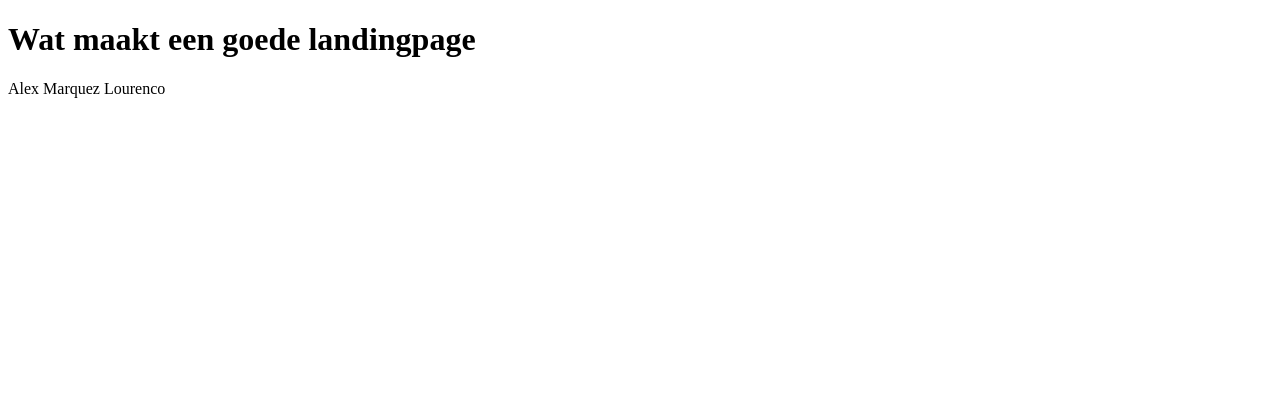
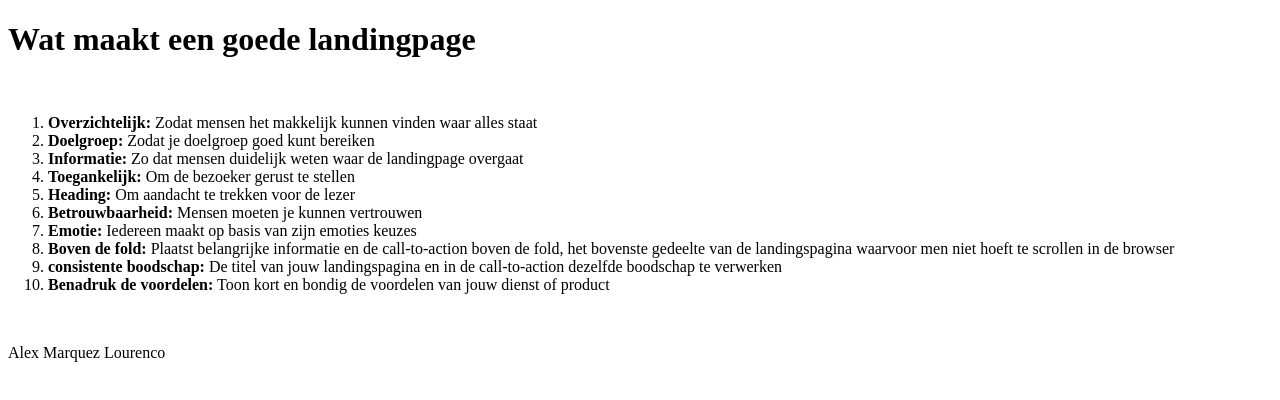
Before and after one commit to AlexMarquez-coder/goede-landingpage, a plain HTML site: page goedeLandingpage.html in a window 1280 px wide. Drawn offline with Linux system fonts and the light colour scheme.

Commit message:
Tweede commit

```diff
--- a/goedeLandingpage.html
+++ b/goedeLandingpage.html
@@ -2,13 +2,26 @@
 <html lang="en">
 <head>
     <meta charset="UTF-8">
-    <meta name="viewport" content="width=device-width, initial-scale=1.0">
     <title>Wat maakt een goede landingpage</title>
 </head>
 <body>
     <h1>
-    Wat maakt een goede landingpage
+    <strong>Wat maakt een goede landingpage</strong> <br>
     </h1>
+<br>
+<ol>
+    <li><strong>Overzichtelijk:</strong> Zodat mensen het makkelijk kunnen vinden waar alles staat</li>
+    <li><strong>Doelgroep:</strong> Zodat je doelgroep goed kunt bereiken</li>
+    <li><strong>Informatie:</strong> Zo dat mensen duidelijk weten waar de landingpage overgaat</li>
+    <li><strong>Toegankelijk:</strong> Om de bezoeker gerust te stellen</li>
+    <li><strong>Heading:</strong> Om aandacht te trekken voor de lezer</li>
+    <li><strong>Betrouwbaarheid:</strong> Mensen moeten je kunnen vertrouwen</li>
+    <li><strong>Emotie:</strong> Iedereen maakt op basis van zijn emoties keuzes</li>
+    <li><strong>Boven de fold:</strong> Plaatst belangrijke informatie en de call-to-action boven de fold, het bovenste gedeelte van de landingspagina waarvoor men niet hoeft te scrollen in de browser</li>
+    <li><strong>consistente boodschap:</strong> De titel van jouw landingspagina en in de call-to-action dezelfde boodschap te verwerken</li>
+    <li><strong>Benadruk de voordelen:</strong> Toon kort en bondig de voordelen van jouw dienst of product</li>
+</ol>
+<br>
     <p>Alex Marquez Lourenco</p>
 </body>
 </html>
```
